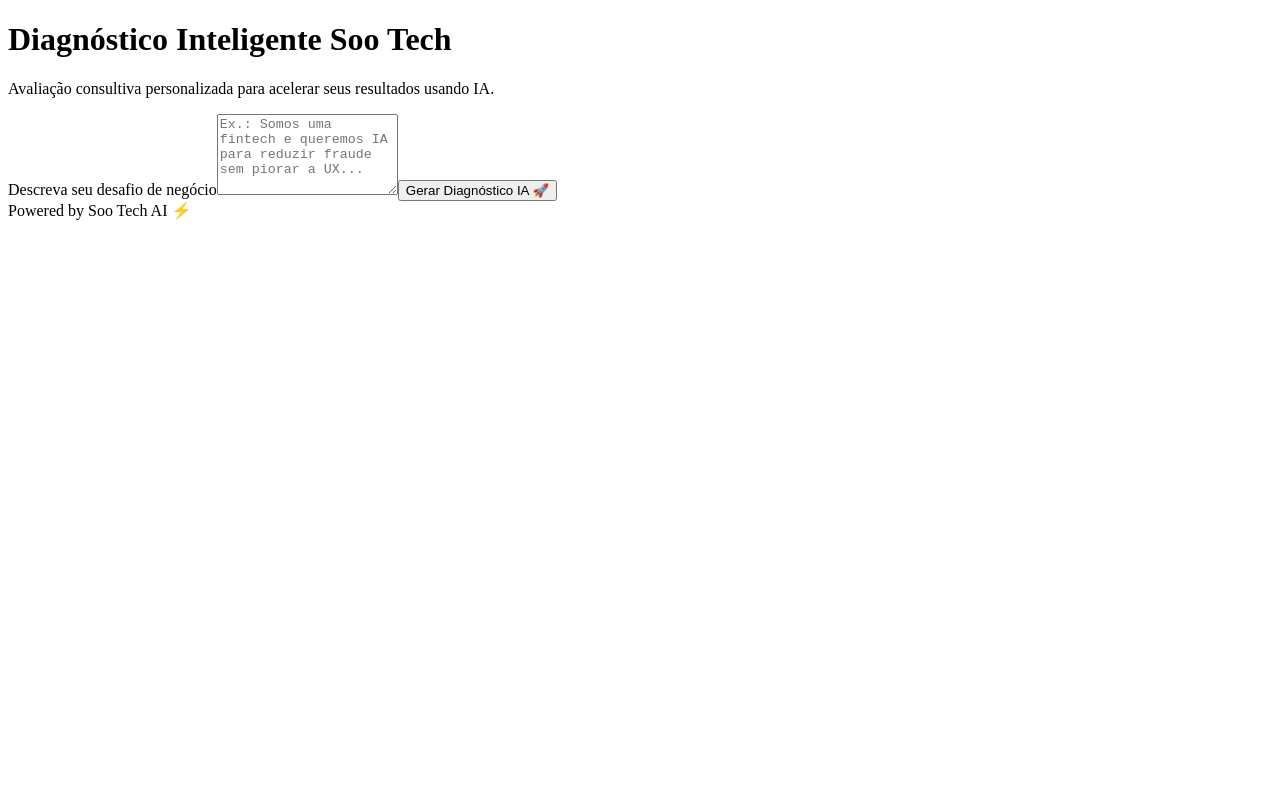
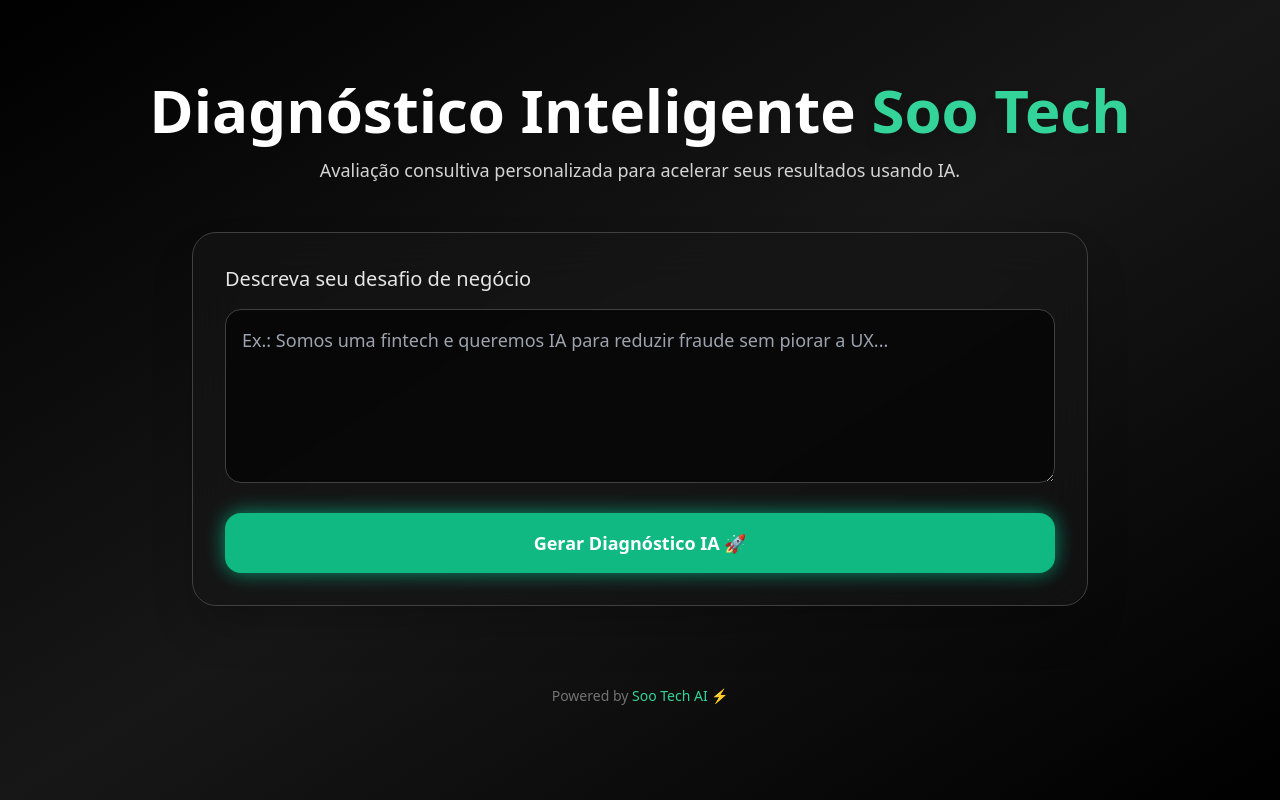
Before and after one commit to ghcastellano/soo-tech-sandbox-updated, a Next.js app: page / in a window 1280 px wide. Built offline with nearby package versions, Linux system fonts and the light colour scheme.

Commit message:
Update globals.css

```diff
--- a/app/globals.css
+++ b/app/globals.css
@@ -1,21 +1,21 @@
+@tailwind base;
+@tailwind components;
+@tailwind utilities;
+
+/* Animações suaves */
 @keyframes loading-bar {
   0% { transform: translateX(-100%); }
   100% { transform: translateX(300%); }
 }
-
-.animate-loading-bar {
-  animation: loading-bar 1.4s infinite linear;
-}
+.animate-loading-bar { animation: loading-bar 1.4s infinite linear; }
 
 @keyframes fade-in {
   from { opacity: 0; transform: translateY(6px); }
   to { opacity: 1; transform: translateY(0px); }
 }
+.animate-fade-in { animation: fade-in 0.6s ease-out; }
+.animate-fade-up { animation: fade-in 0.9s ease-out; }
 
-.animate-fade-in {
-  animation: fade-in 0.6s ease-out;
+:root {
+  color-scheme: dark;
 }
-
-.animate-fade-up {
-  animation: fade-in 0.9s ease-out;
-}
```
